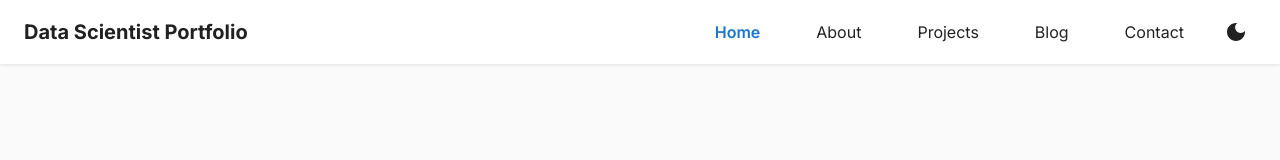
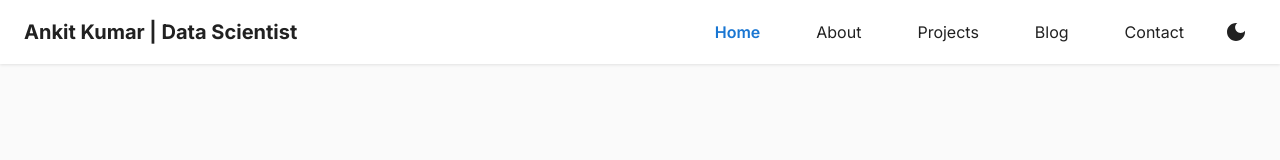
Before and after one commit to ankitgeotek/ankitgeotek.github.io, a React (Vite) app: page / in a window 1280 px wide. Shown: the top 160 px of the page. Built offline with nearby package versions, Linux system fonts and the light colour scheme.

Commit message:
change header title

```diff
--- a/src/components/common/Navbar.tsx
+++ b/src/components/common/Navbar.tsx
@@ -102,7 +102,7 @@ const Navbar: React.FC = () => {
               fontWeight: 700,
             }}
           >
-            Data Scientist Portfolio
+            Ankit Kumar | Data Scientist
           </Typography>
 
           {isMobile ? (
```
